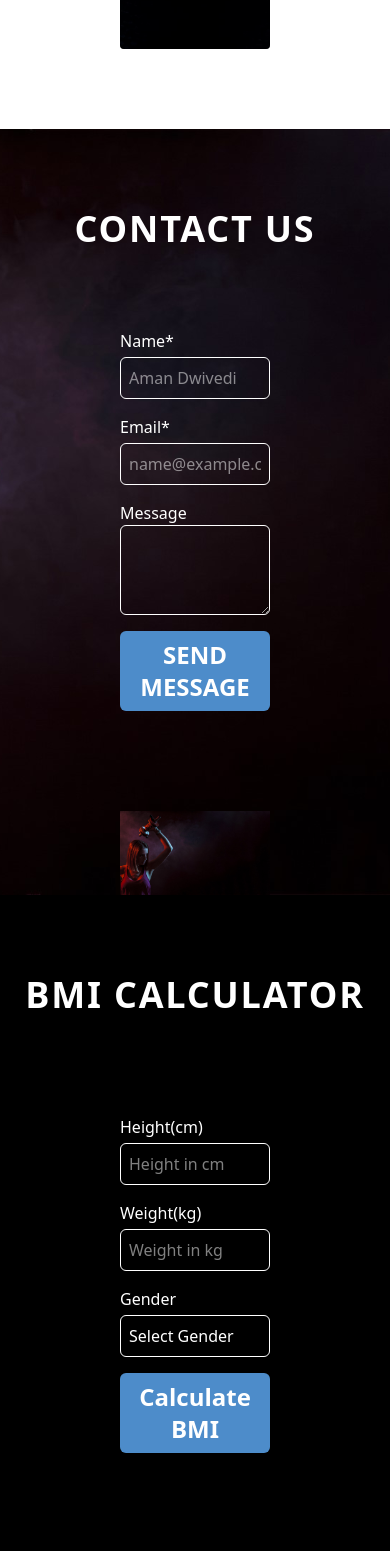
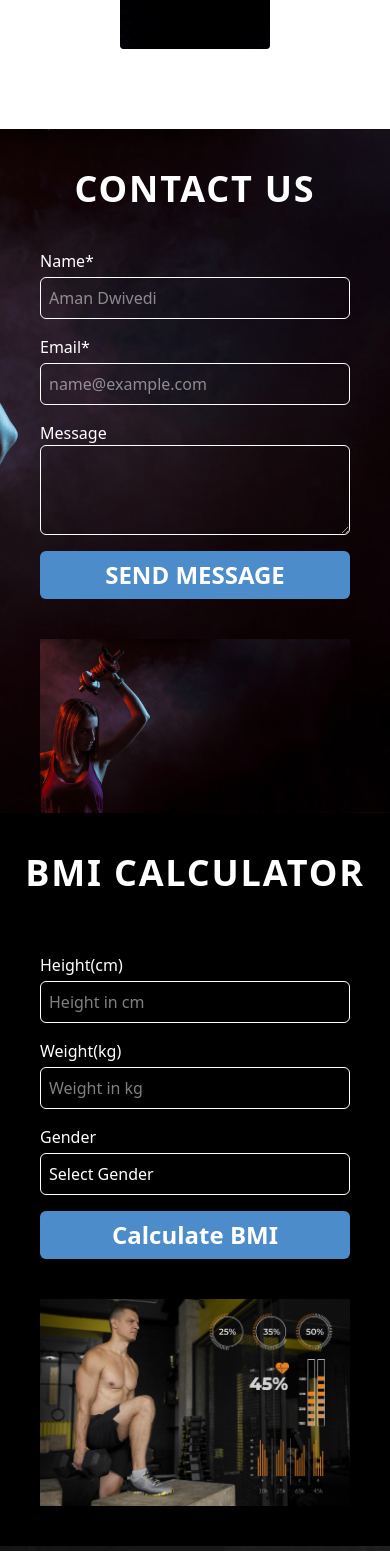
Before and after one commit to AmanDwivedi2324/Ironlife-Fitness-Club, a React (Vite) app in the folder Frontend/: page / in a window 390 px wide. Shown: the part 6820-8371 px from the top of the page. Built offline with nearby package versions, Linux system fonts and the light colour scheme.

Commit message:
update contact and calculator responiveness

```diff
--- a/Frontend/src/components/BmiCalculator.jsx
+++ b/Frontend/src/components/BmiCalculator.jsx
@@ -37,10 +37,10 @@ const BmiCalculator = () => {
   }
   return (
     <div>
-        <h2 className='text-center py-20 font-bold text-4xl text-white tracking-wider mb-5'>
+        <h2 className='text-center py-10 md:py-20 font-bold text-4xl text-white tracking-wider mb-5'>
             BMI CALCULATOR
         </h2>
-        <div className='flex flex-col md:flex-row h-auto px-30 gap-15'>
+        <div className='flex flex-col md:flex-row h-auto px-10 md:px-30 md:gap-15'>
             <div className='w-full md:w-1/2'>
             <form onSubmit={(e)=>submitHandler(e)} className="space-y-4">
                 <div className="flex flex-col">
--- a/Frontend/src/components/Contact.jsx
+++ b/Frontend/src/components/Contact.jsx
@@ -34,10 +34,10 @@ const Contact = () => {
   }
   return (
     <div className='bg-cover bg-center' style={{backgroundImage:`url(${contactImage})`}}>
-            <h2 className='text-center py-20 font-bold text-4xl text-white tracking-wider mb-'>
+            <h2 className='text-center py-10 md:py-20 font-bold text-4xl text-white tracking-wider mb-'>
                 CONTACT US
             </h2>
-            <div className='flex flex-col-reverse md:flex-row h-auto px-30 gap-15'>
+            <div className='flex flex-col-reverse md:flex-row h-auto md:px-30 md:gap-15 px-10'>
                 <div className='w-full md:w-1/2'>
                       <img src={contactImage} alt="contactImage" />
                 </div>
```
